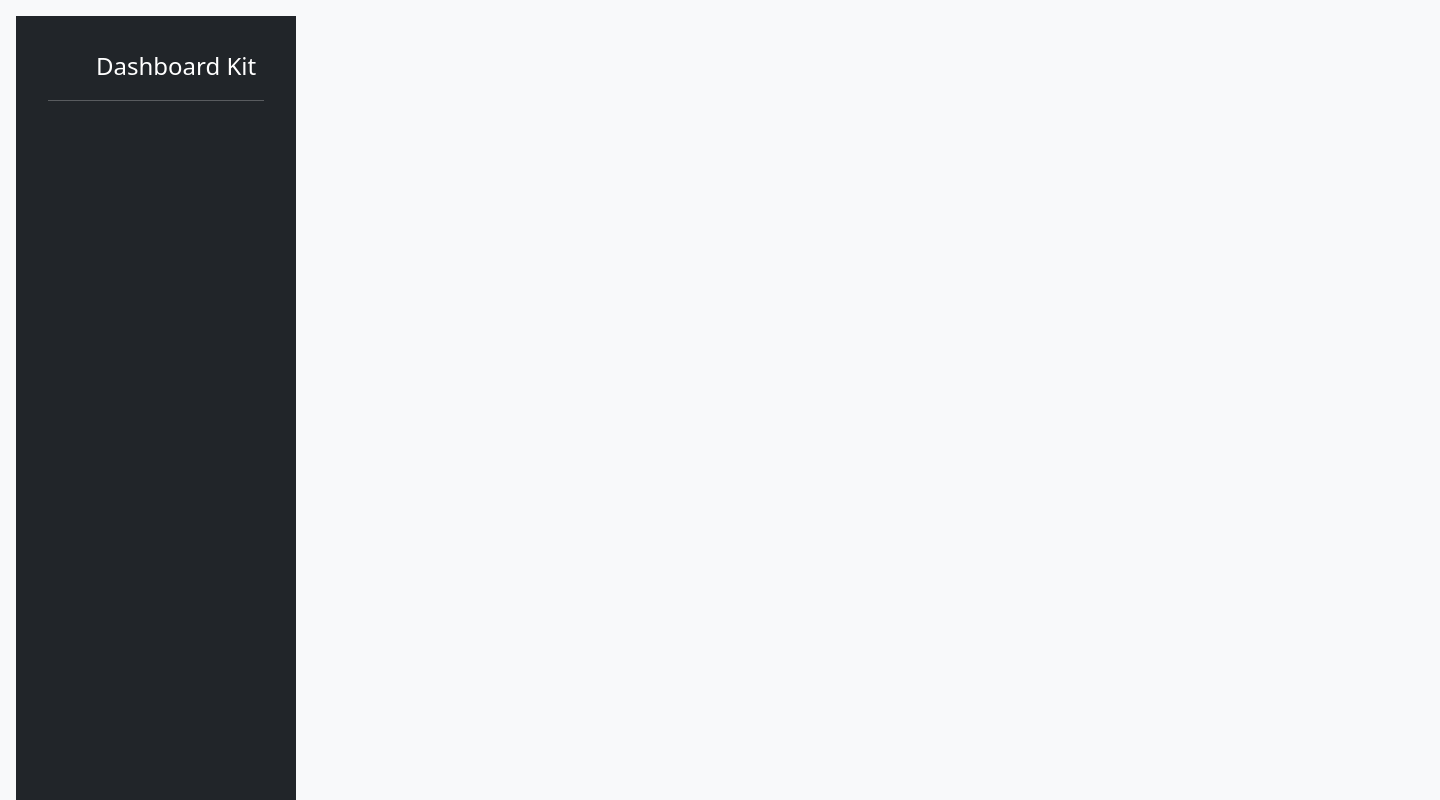
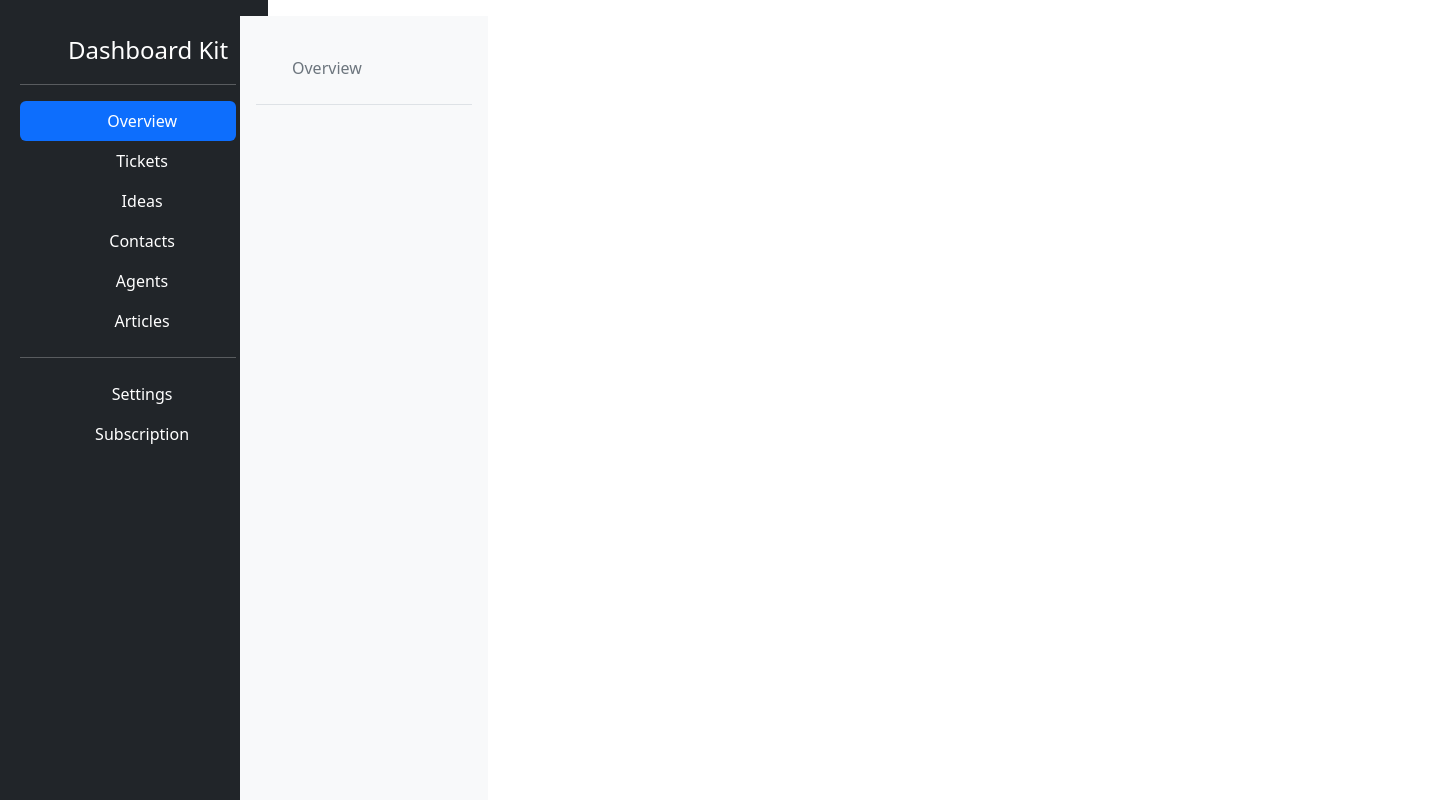
Before and after one commit to Pantehav/bootstrap, a website: page public/index.html in a window 1280 px wide. Shown: the top 800 px of the page, 1440 px wide, since content can reach past the window. Drawn offline with nearby package versions, Linux system fonts and the light colour scheme.

Commit message:
Update index.html

```diff
--- a/public/index.html
+++ b/public/index.html
@@ -20,29 +20,103 @@
         </div>
       </div> -->
 
-        <!--Main -->
-        <div class="d-flex flex-column flex-shrink-0 p-3 text-bg-light" style="width: 1440px; height: 1234px;">
+      <!-- Side bar -->
+      <div class=" container text-center row col-2 d-flex flex-column flex-shrink-0 p-3 text-bg-dark" style="width: 280px; height: 1234px;">
 
-        <!-- Side bar -->
-      <div class="d-flex flex-column flex-shrink-0 p-3 text-bg-dark" style="width: 280px; height: 1234px;">
 
         <!-- side bar content -->
+
+        <!-- Title -->
         <div class="d-flex flex-column flex-shrink-0 p-3 text-bg-dark" style="height: 608px;">
             <a class="d-flex align-items-center mb-3 mb-md-0 me-md-auto text-white text-decoration-none">
                 <svg class="bi pe-none me-2" width="40" height="32"><use xlink:href="#bootstrap"></use>
                 </svg>
                 <span class="fs-4">Dashboard Kit</span>
             </a>
+
+        <!-- The line between the title and main elements -->
             <hr>
+
+            <!-- First 6 elements -->
             <ul class="nav nav-pills flex-column mb-auto">
+                <li class="nav-item">
+                    <a href="#" class="nav-link active" aria-current="page">
+                      <svg class="bi pe-none me-2" width="16" height="16"><use xlink:href="#home"></use></svg>
+                      Overview
+                    </a>
+                  </li>
+                  <li>
+                    <a href="#" class="nav-link text-white">
+                      <svg class="bi pe-none me-2" width="16" height="16"><use xlink:href="#speedometer2"></use></svg>
+                      Tickets
+                    </a>
+                  </li>
+                  <li>
+                    <a href="#" class="nav-link text-white">
+                      <svg class="bi pe-none me-2" width="16" height="16"><use xlink:href="#speedometer2"></use></svg>
+                      Ideas
+                    </a>
+                  </li>
+                  <li>
+                    <a href="#" class="nav-link text-white">
+                      <svg class="bi pe-none me-2" width="16" height="16"><use xlink:href="#speedometer2"></use></svg>
+                      Contacts
+                    </a>
+                  </li>
+                  <li>
+                    <a href="#" class="nav-link text-white">
+                      <svg class="bi pe-none me-2" width="16" height="16"><use xlink:href="#speedometer2"></use></svg>
+                      Agents
+                    </a>
+                  </li>
+                  <li>
+                    <a href="#" class="nav-link text-white">
+                      <svg class="bi pe-none me-2" width="16" height="16"><use xlink:href="#speedometer2"></use></svg>
+                      Articles
+                    </a>
+                  </li>
 
+                <!-- the line -->
+                  <hr>
+
+                <!-- Last 2 elements -->
+                <li>
+                    <a href="#" class="nav-link text-white">
+                      <svg class="bi pe-none me-2" width="16" height="16"><use xlink:href="#speedometer2"></use></svg>
+                      Settings
+                    </a>
+                  </li>
+                  <li>
+                    <a href="#" class="nav-link text-white">
+                      <svg class="bi pe-none me-2" width="16" height="16"><use xlink:href="#speedometer2"></use></svg>
+                      Subscription
+                    </a>
+                  </li>
             </ul>
         </div>
+
+        <!--Main -->
+        <div class="container text-center row col-10 d-flex flex-column flex-shrink-0 p-3 text-bg-light" style="width: 1160px; height: 1234px;">
+
+        <!-- Header -->
+        <header class="p-3 mb-3 border-bottom">
+            <div class="container">
+                <div class="d-flex flex-wrap align-items-center justify-content-center justify-content-lg-start">
+                    <ul class="nav col-12 col-lg-auto me-lg-auto mb-2 justify-content-center mb-md-0">
+                        <li><a href="#" class="nav-link px-2 link-secondary">Overview</a></li>
+                      </ul>
+                </div>
+            </div>
+        </header>
+
+
+
 
         <!-- Gap between side bar and main content -->
         <div class="b-example-divider b-example-vr"></div>
 
-        <!-- Header -->
+
+
 
 
 
```
